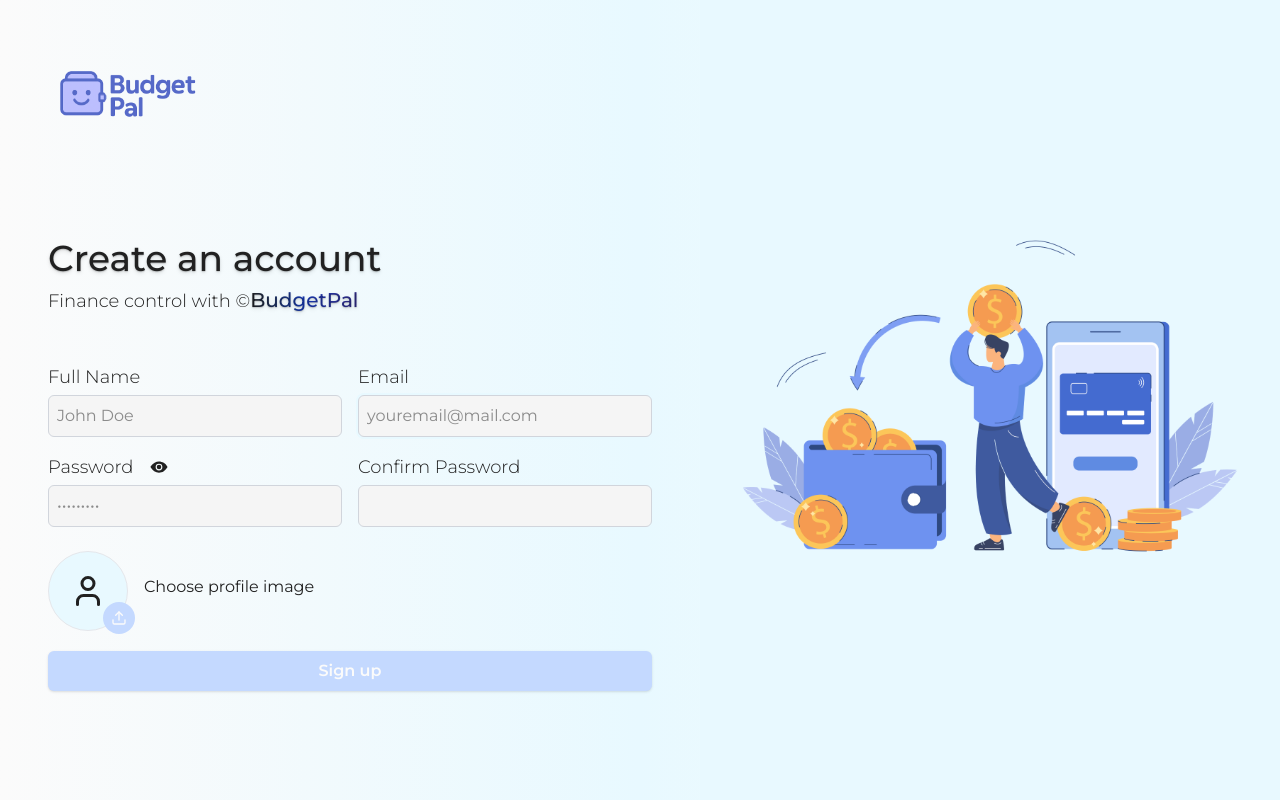
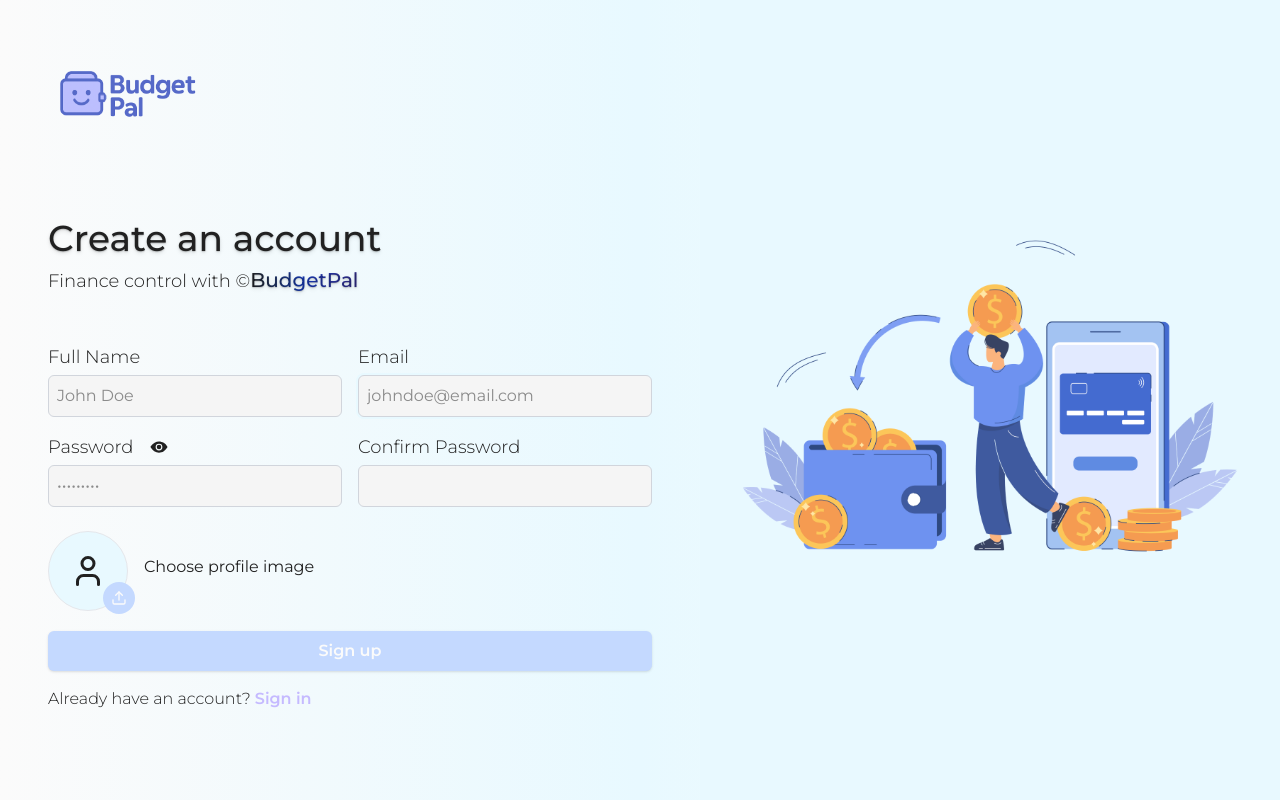
Before and after one commit to MilosS994/ExpenseTracker, a React (Vite) app in the folder client/: page /signup in a window 1280 px wide. Built offline with nearby package versions, Linux system fonts and the light colour scheme.

Commit message:
Add link to sign in page on the bottom for registered users and change email input placeholder

```diff
--- a/client/src/pages/Auth/SignUp.jsx
+++ b/client/src/pages/Auth/SignUp.jsx
@@ -132,7 +132,7 @@ const Signup = () => {
                 id="email"
                 value={email}
                 onChange={(e) => setEmail(e.target.value)}
-                placeholder="youremail@mail.com"
+                placeholder="johndoe@email.com"
                 autoFocus
                 className={`text-xs border border-gray-300 bg-neutral-100 rounded-md p-2 focus:outline-none focus:ring-2 focus:ring-tertiary md:text-sm lg:text-base ${
                   error?.toLowerCase().includes("email")
@@ -240,6 +240,15 @@ const Signup = () => {
               Sign up
             </button>
           </form>
+          <p className="text-xs mt-2 md:text-sm lg:text-base lg:mt-4 font-light text-black cursor-default">
+            Already have an account?{" "}
+            <Link
+              className="text-primary font-semibold cursor-pointer hover:underline decoration-1 decoration-primary underline-offset-4"
+              to="/signin"
+            >
+              Sign in
+            </Link>
+          </p>
         </div>
       </div>
     </AuthLayout>
```
